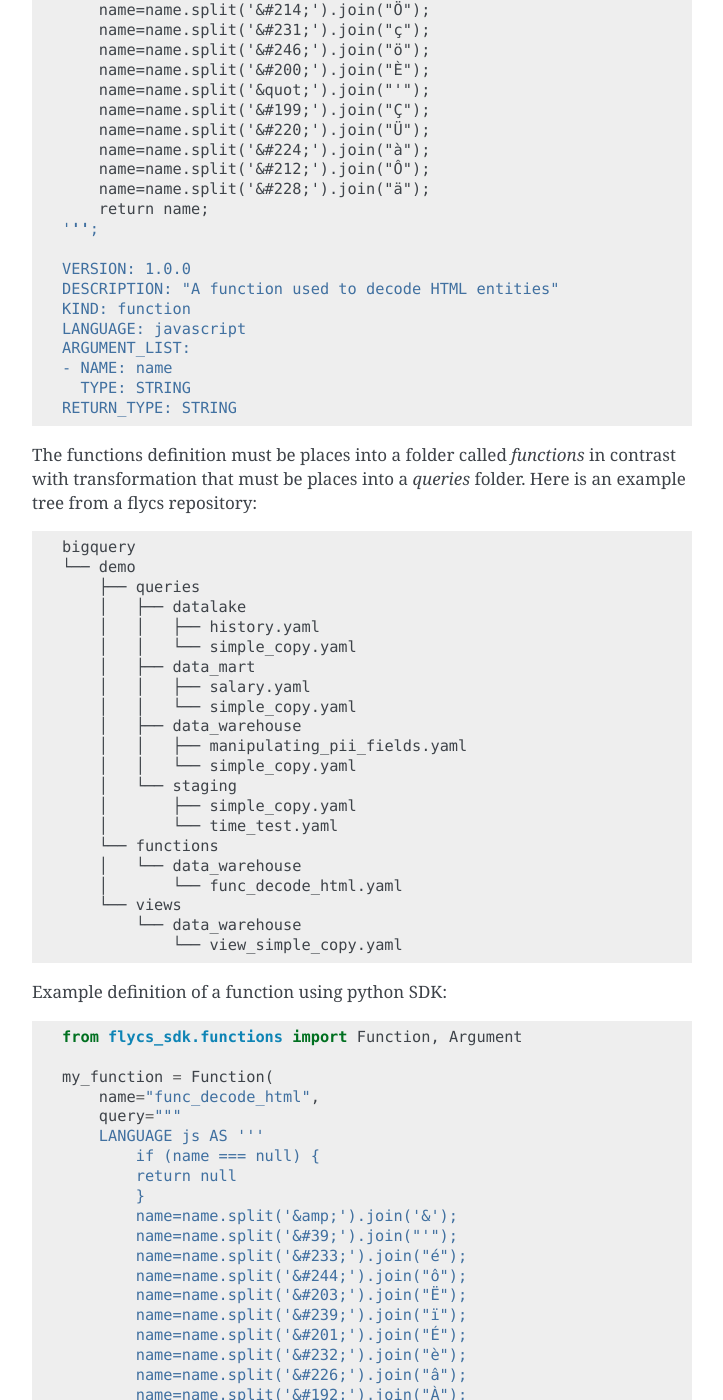
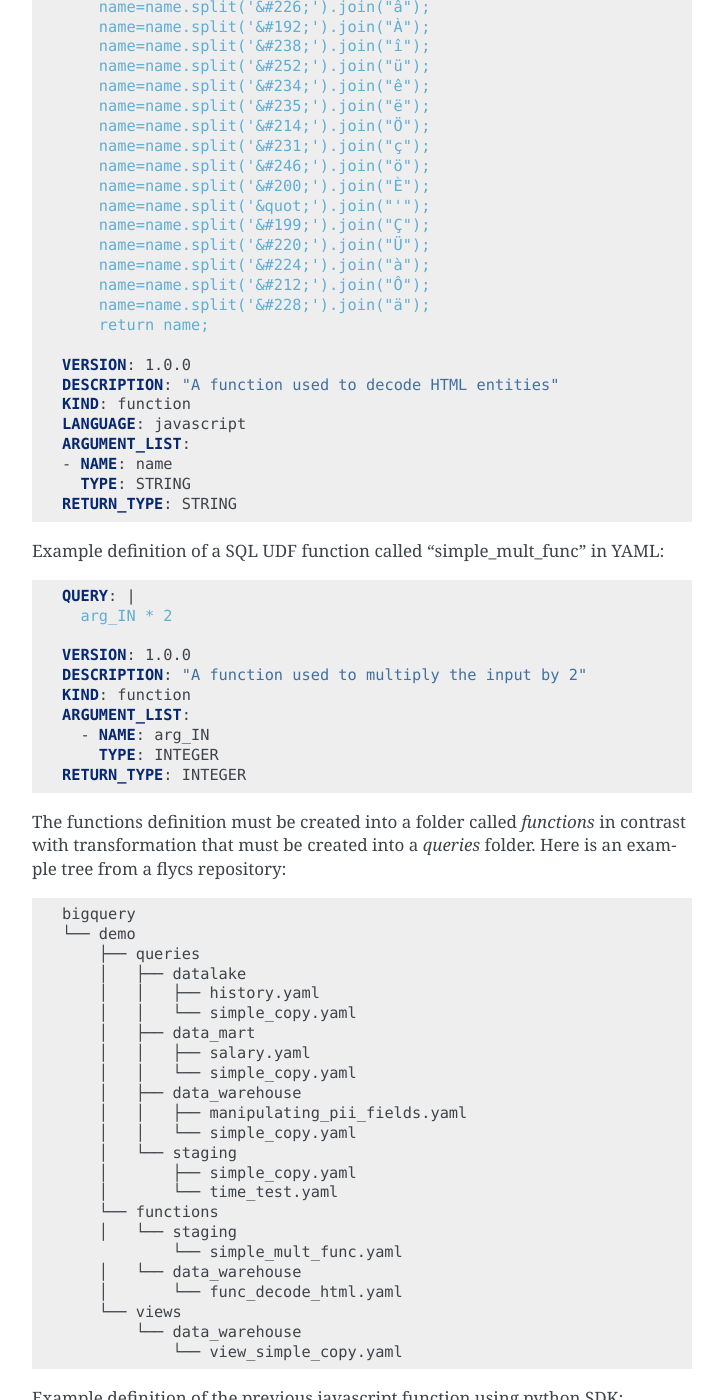
Before and after one commit to devoteamgcloud/flycs_sdk, a Sphinx documentation site: the page built from docs/functions.rst, in a window 1280 px wide and 1400 px high, scrolled down 592 px. Shown: the whole window, without its empty margins (388-1111 px from the left). Built offline with Sphinx 7.4.7, drawn with Linux system fonts in a browser that asks for light colours; some of the changed text lies outside the part shown.

Commit message:
new: usr: Add SQL UDF example function & correct javascript UDF example [FLYCS-984] (#38)
* new: usr: Add SQL UDF example function & correct javascript UDF example

```diff
--- a/docs/functions.rst
+++ b/docs/functions.rst
@@ -4,12 +4,14 @@ Functions
 
 Flycs lets you define BigQuery functions. These functions will be created in BigQuery during the CI/CD pipeline and usable in your transformations.
 
-Example definition of a function in YAML:
+.. note::
+   Javascript functions using external code libraries are not supported.
+
+Example definition of a javascript UDF function called "func_decode_html" in YAML:
 
 .. code-block:: yaml
 
     QUERY: |
-    LANGUAGE js AS '''
         if (name === null) {
         return null
         }
@@ -38,7 +40,6 @@ Example definition of a function in YAML:
         name=name.split('&#212;').join("Ô");
         name=name.split('&#228;').join("ä");
         return name;
-    ''';
 
     VERSION: 1.0.0
     DESCRIPTION: "A function used to decode HTML entities"
@@ -49,8 +50,22 @@ Example definition of a function in YAML:
       TYPE: STRING
     RETURN_TYPE: STRING
 
+Example definition of a SQL UDF function called "simple_mult_func" in YAML:
 
-The functions definition must be places into a folder called `functions` in contrast with transformation that must be places into a `queries` folder.
+.. code-block:: yaml
+
+    QUERY: |
+      arg_IN * 2
+
+    VERSION: 1.0.0
+    DESCRIPTION: "A function used to multiply the input by 2"
+    KIND: function
+    ARGUMENT_LIST:
+      - NAME: arg_IN
+        TYPE: INTEGER
+    RETURN_TYPE: INTEGER
+
+The functions definition must be created into a folder called `functions` in contrast with transformation that must be created into a `queries` folder.
 Here is an example tree from a flycs repository:
 
 
@@ -72,6 +87,8 @@ Here is an example tree from a flycs repository:
         │       ├── simple_copy.yaml
         │       └── time_test.yaml
         └── functions
+        │   └── staging
+                └── simple_mult_func.yaml
         │   └── data_warehouse
         │       └── func_decode_html.yaml
         └── views
@@ -79,7 +96,7 @@ Here is an example tree from a flycs repository:
                 └── view_simple_copy.yaml
 
 
-Example definition of a function using python SDK:
+Example definition of the previous javascript function using python SDK:
 
 .. code-block:: python
 
@@ -88,7 +105,6 @@ Example definition of a function using python SDK:
     my_function = Function(
         name="func_decode_html",
         query="""
-        LANGUAGE js AS '''
             if (name === null) {
             return null
             }
@@ -124,3 +140,16 @@ Example definition of a function using python SDK:
         language="javascript",
         destination_data_mart=None, # only required when creating a function in a data_mart project,
     )
+
+
+Example of a transformation that uses the function "simple_mult_func" defined in the staging stage :
+
+.. code-block:: yaml
+
+    QUERY: |
+      SELECT val, self.staging.simple_mult_func(val) AS result
+      FROM UNNEST([1,2,3,4]) AS val;
+
+    VERSION: 1.0.0
+
+    STATIC: true
```
